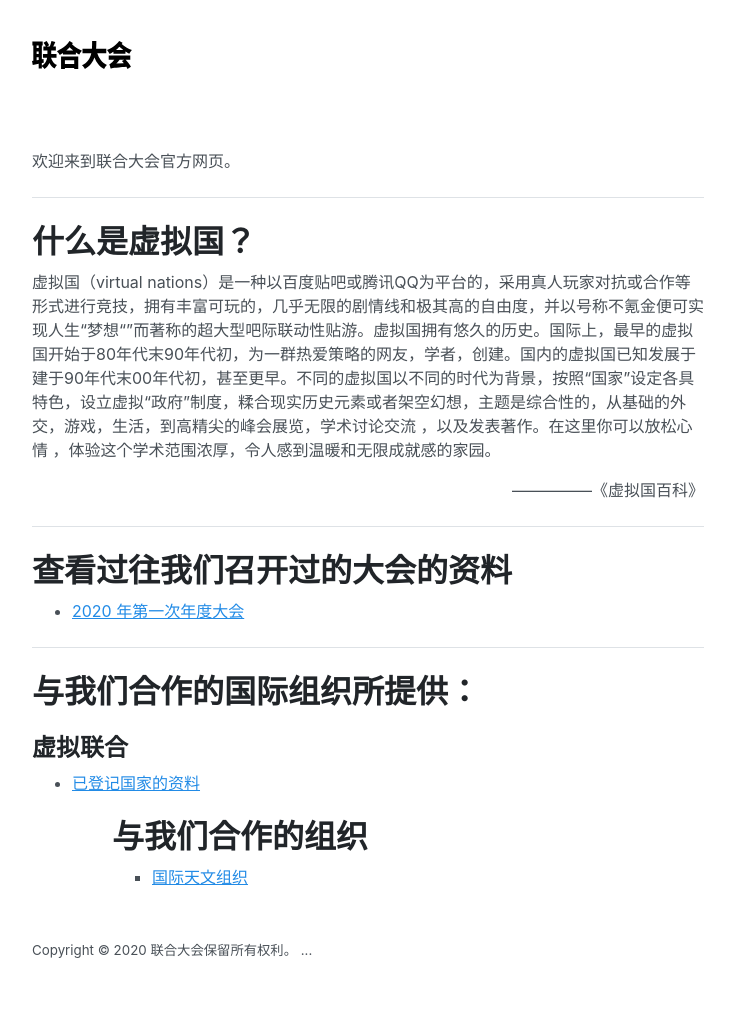
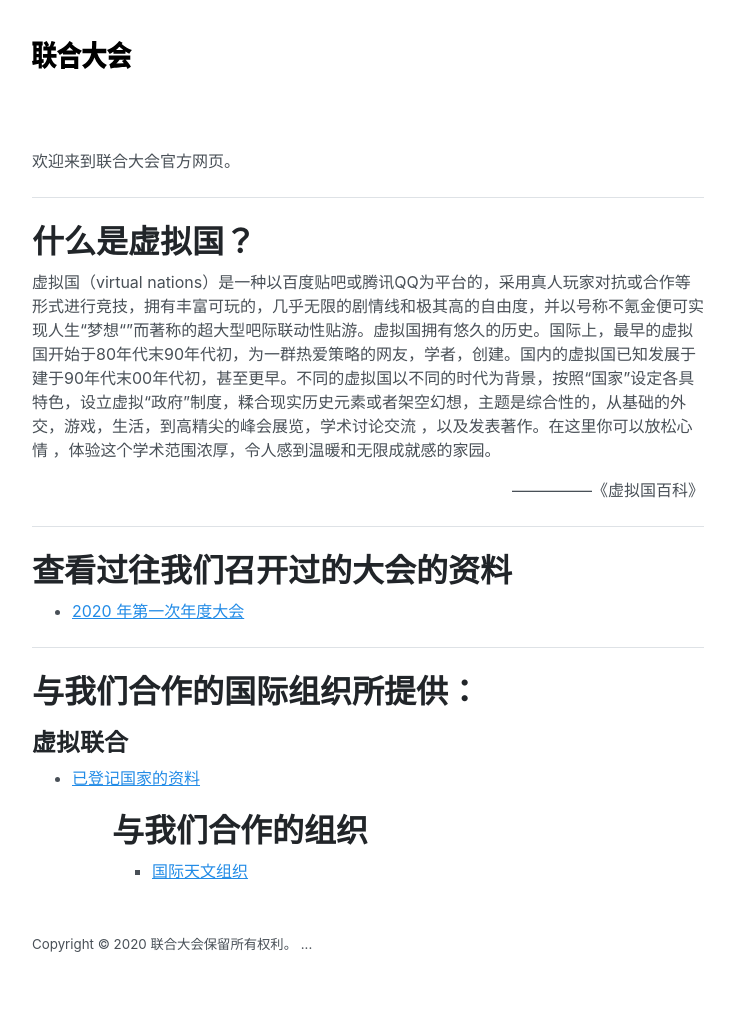
Before and after one commit to vunconf/vunconf.github.io, a Jekyll site: the page built from index.html, in a window 1280 px wide. Shown: the whole page, without its empty margins (272-1006 px from the left). Built offline with Jekyll 4.4.1, drawn with Linux system fonts in a browser that asks for light colours.

```diff
--- a/index.html
+++ b/index.html
@@ -15,7 +15,7 @@ title: 主页
   <li><a href="/conf/2020/annual/">2020 年第一次年度大会</a></li>
 </ul>
 <hr>
-<h1>与我们合作的国际组织所提供：<h1>
+<h1>与我们合作的国际组织所提供：</h1>
   <h2>虚拟联合</h2>
   <ul>
     <li><a href="https://docs.qq.com/sheet/DWERMWUpLendLeFJt?tab=BB08J2">已登记国家的资料</a></li>
```
